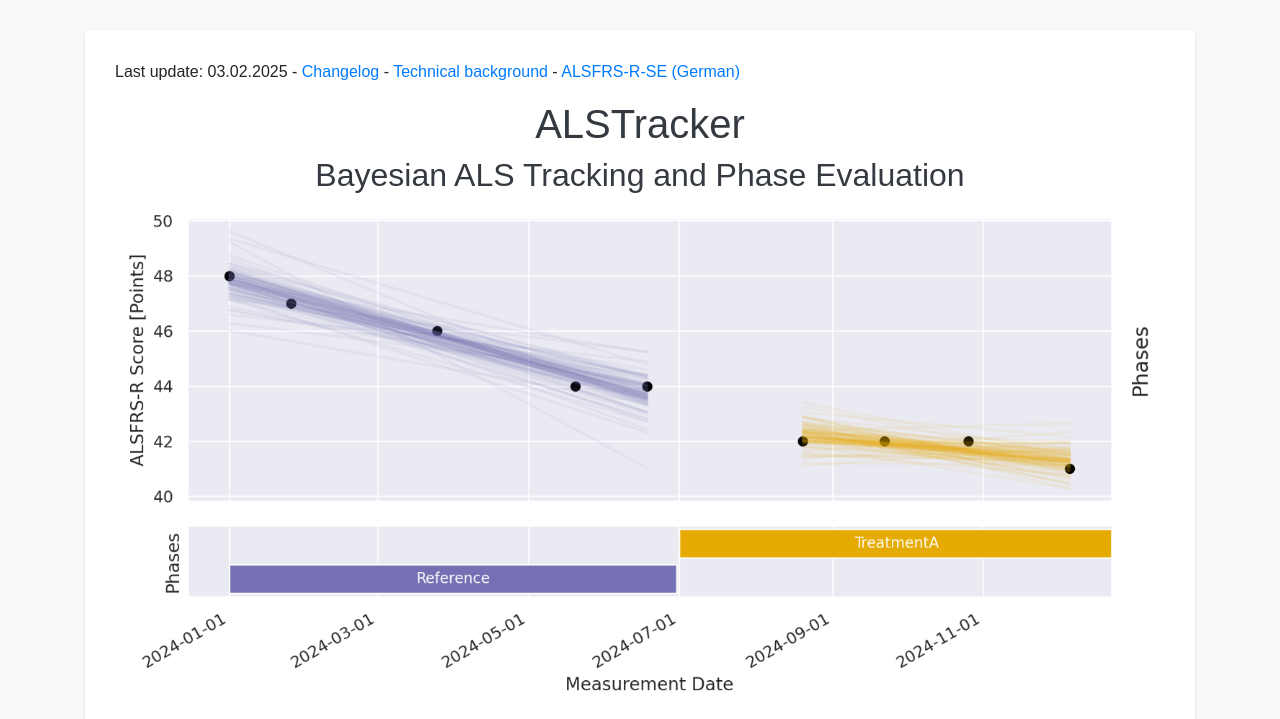
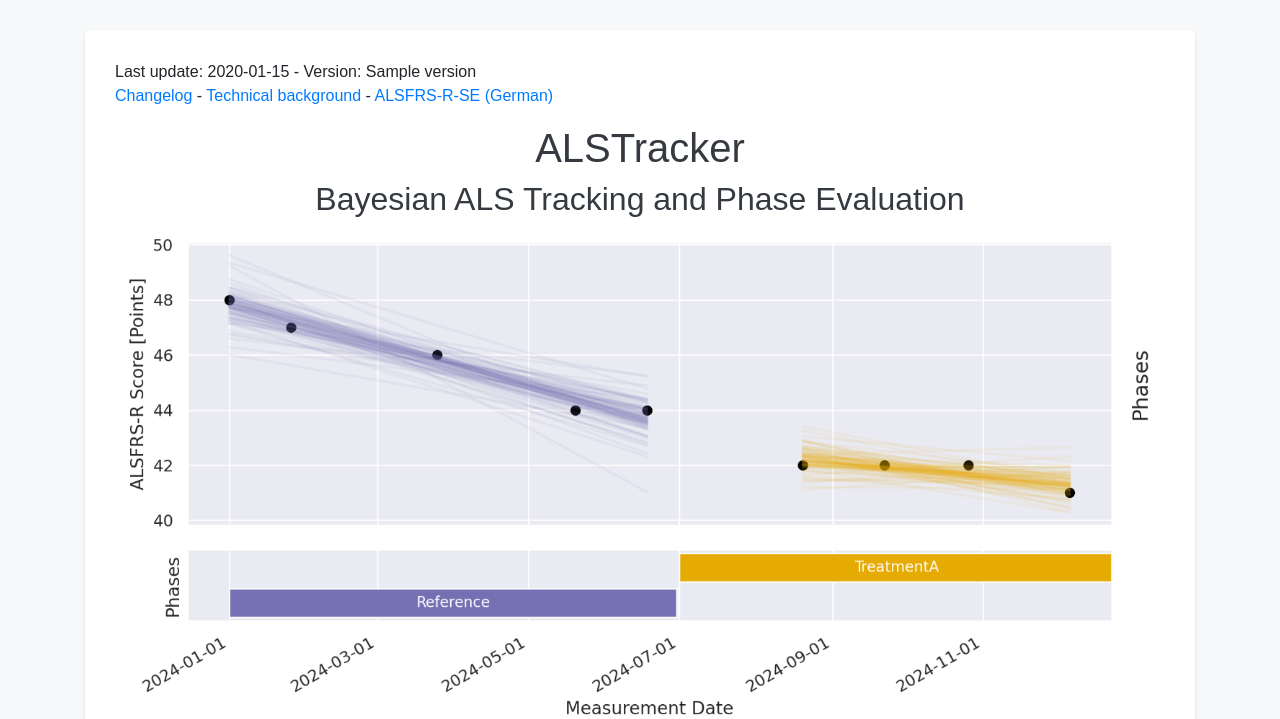
Before and after one commit to MPI-Dortmund/ALSTracker, a FastAPI app: template src/ALSTracker/templates/index.html in a window 1280 px wide. Shown: the top 719 px of the page. Run offline with FastAPI, Linux system fonts and the light colour scheme; the template is opened without the code that fills it: most values are stand-ins (such as "Sample title", 1, 10 or a date in 2020); some libraries are stand-ins or nearby versions.

Commit message:
Make the package actually work

```diff
--- a/pyproject.toml
+++ b/pyproject.toml
@@ -25,7 +25,9 @@ dependencies = [
     "matplotlib",
     "seaborn",
     "fastapi",
+    "jinja2",
     "gunicorn",
+    "python-multipart",
     "uvicorn"
 
 ]
--- a/src/ALSTracker/alstracker.py
+++ b/src/ALSTracker/alstracker.py
@@ -16,9 +16,11 @@ import seaborn as sns
 from markdown_pdf import MarkdownPdf, Section
 from scipy.stats import gaussian_kde
 
+from ._version import __version__ as VERSION
+
 sns.set(style="darkgrid", palette="muted")
 DAYS_PER_MONTH = 30.417
-VERSION = "1.2.1"
+#VERSION = "1.2.1"
 imgf = "png"
 DPI = None
 
--- a/src/ALSTracker/main.py
+++ b/src/ALSTracker/main.py
@@ -1,6 +1,7 @@
 import asyncio
 import concurrent
 import datetime
+import os
 import shutil
 from pathlib import Path
 from uuid import uuid4
@@ -12,6 +13,10 @@ from fastapi.responses import FileResponse, HTMLResponse
 from fastapi.templating import Jinja2Templates
 from starlette.status import HTTP_202_ACCEPTED
 
+from . import _version
+
+HERE = os.path.realpath(os.path.dirname(__file__))
+
 app = FastAPI()
 
 # Directory to store uploaded files and generated PDFs
@@ -19,14 +24,17 @@ upload_dir = Path("uploads")
 upload_dir.mkdir(exist_ok=True)
 
 # Initialize Jinja2 templates
-templates = Jinja2Templates(directory="templates")
-app.mount("/img", StaticFiles(directory="templates/img"), name="img")
-app.mount("/tools", StaticFiles(directory="templates/tools"), name="tools")
+templates = Jinja2Templates(directory=f"{HERE}/templates")
+app.mount("/img", StaticFiles(directory=f"{HERE}/templates/img"), name="img")
+app.mount("/tools", StaticFiles(directory=f"{HERE}/templates/tools"), name="tools")
 
 
 @app.get("/", response_class=HTMLResponse)
 async def read_root(request: Request):
-    return templates.TemplateResponse("index.html", {"request": request})
+    version = _version.version
+    last_update = datetime.datetime.fromtimestamp(os.stat(_version.__file__).st_ctime)
+    last_update = last_update.strftime("%Y-%m-%d")
+    return templates.TemplateResponse("index.html", {"request": request, "version": version, "last_update": last_update})
 
 
 async def _process_file(filepath, pdf_path, log_path):
--- a/src/ALSTracker/templates/index.html
+++ b/src/ALSTracker/templates/index.html
@@ -62,7 +62,8 @@
     <div class="container">
         <div class="content-container">
 
-            <p>Last update: 03.02.2025 - <a href="https://pad.gwdg.de/s/Fgwjy6NiX#" target="_blank" rel="noopener noreferrer">Changelog</a> - <a href="https://pad.gwdg.de/s/Hmqsg4VCy#" target="_blank" rel="noopener noreferrer">Technical background</a> - <a href="https://alstracker.mpi-dortmund.mpg.de/tools/alsfrs.html">ALSFRS-R-SE (German)</a></p>
+            <p>Last update: {{ last_update }} - Version: {{ version }}</br>
+            <a href="https://pad.gwdg.de/s/Fgwjy6NiX#" target="_blank" rel="noopener noreferrer">Changelog</a> - <a href="https://pad.gwdg.de/s/Hmqsg4VCy#" target="_blank" rel="noopener noreferrer">Technical background</a> - <a href="https://alstracker.mpi-dortmund.mpg.de/tools/alsfrs.html">ALSFRS-R-SE (German)</a></p>
             <div class="main-header">
                 <h1>ALSTracker</h1>
                 <h2>Bayesian ALS Tracking and Phase Evaluation</h2>
```
Also changed, not shown: 1 other file.
